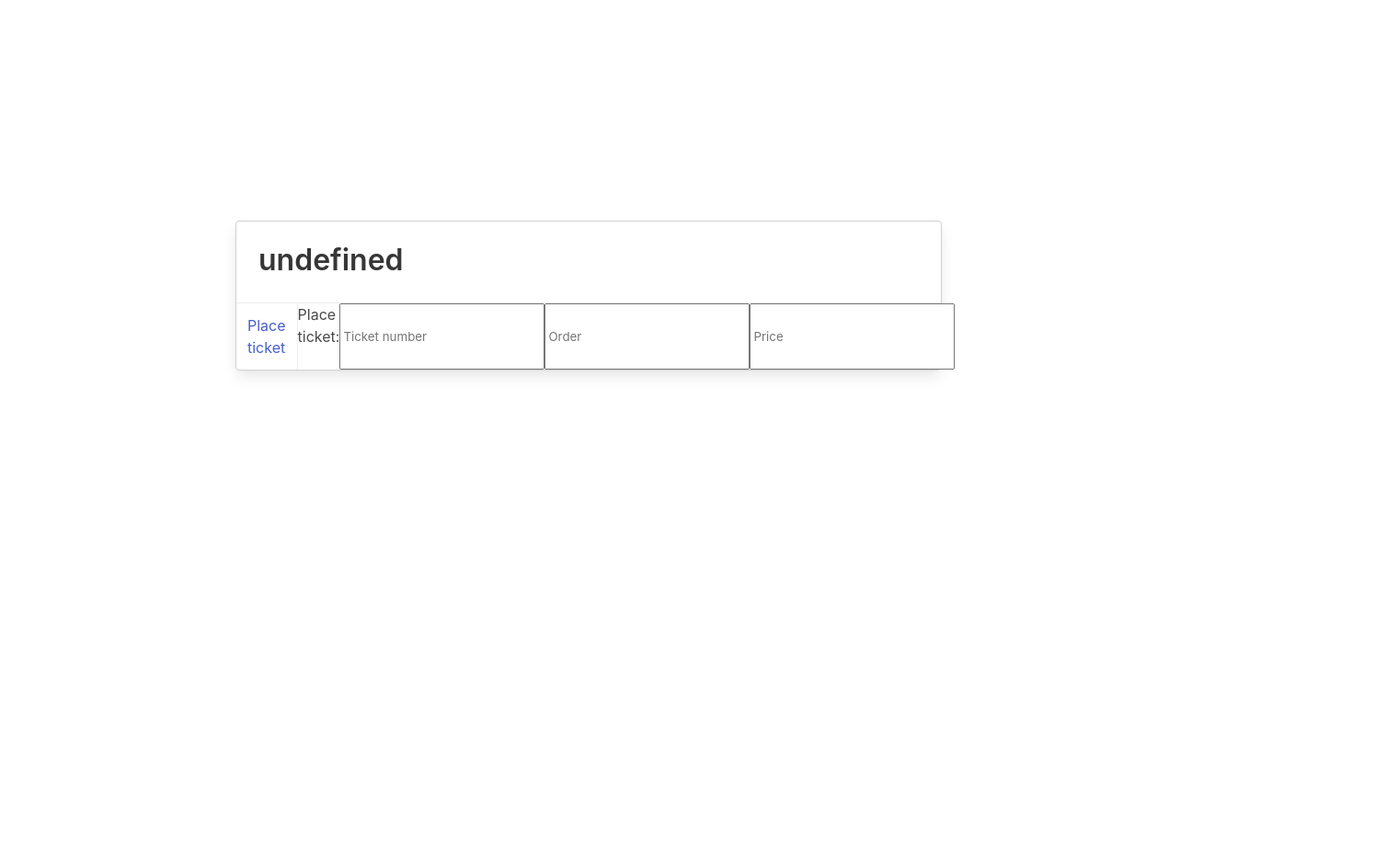
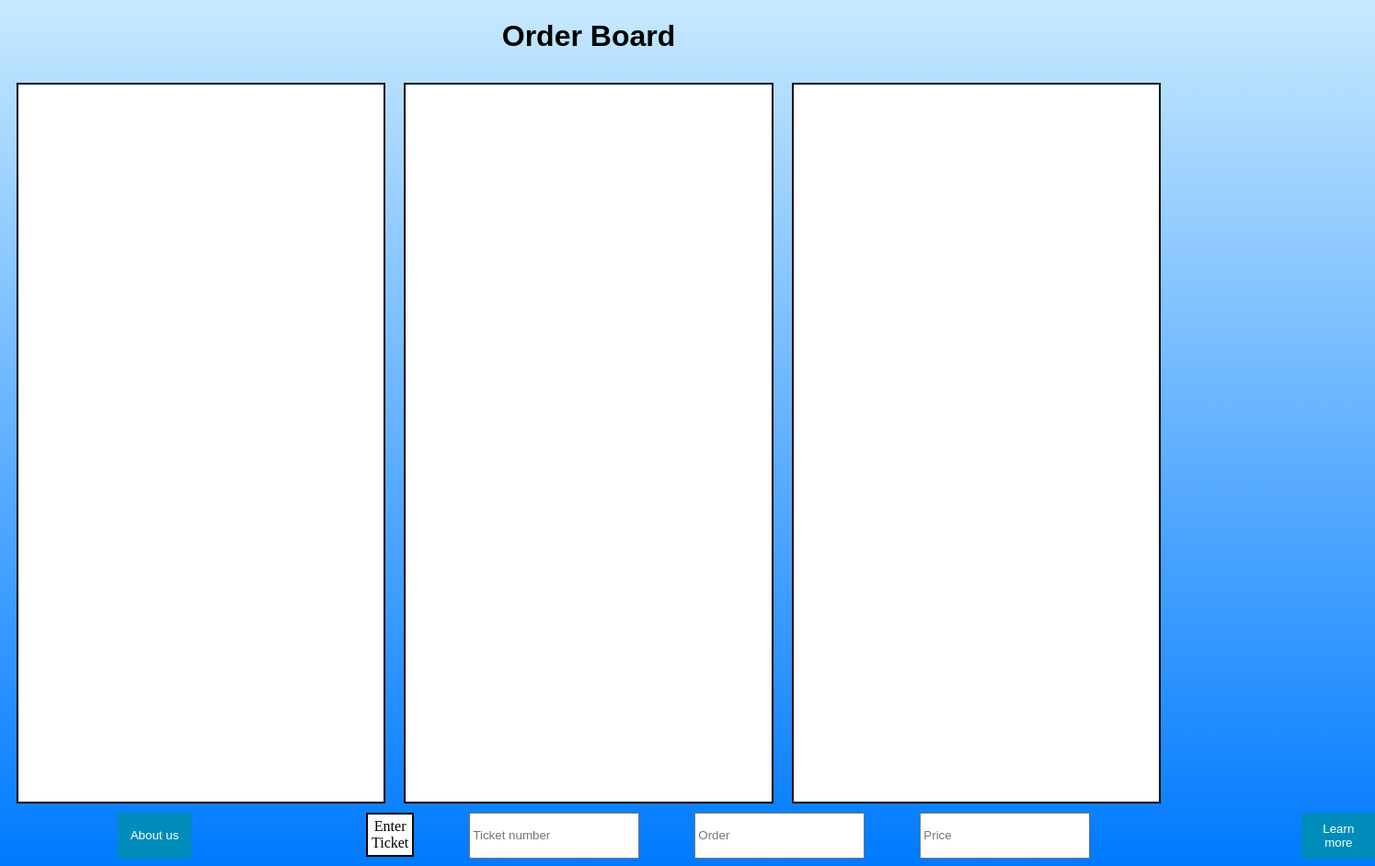
Before and after one commit to h7i/hh23_ticket_manager, a website: page final/index.html in a window 1280 px wide. Shown: the whole page at 92% size, 1495 px wide, since content can reach past the window. Before the commit the page ends 800 px from the top, so only its background shows below. Drawn offline with nearby package versions, Linux system fonts and the light colour scheme.

Commit message:
Implemented database with new design

```diff
--- a/final/app.css
+++ /dev/null
@@ -1,6 +0,0 @@
-#main-card {
-    margin-top: 30vh;
-    margin-left: 20vw;
-    margin-right: 20vw;
-    border: 1px solid lightgray;
-}
--- a/final/db.json
+++ b/final/db.json
@@ -1,9 +1,5 @@
 {
   "orders": [
-    {
-      "ticketNumber": "1",
-      "orderText": "food",
-      "priceText": "$1"
-    }
+
   ]
 }
--- a/final/index.html
+++ b/final/index.html
@@ -1,11 +1,12 @@
 <!DOCTYPE html>
-<html>
+<html lang="en">
   <!-- IMPORT STUFF AND SET TITLE HERE-->
   <head>
-    <title>Aggie Jokez</title>
-    <link rel="stylesheet" href="https://cdn.jsdelivr.net/npm/bulma@0.9.4/css/bulma.min.css">
+    <meta charset="UTF-8">
+    <title>Ticketing system</title>
+    <link rel="stylesheet" href="styles.css" />
     <script src="https://unpkg.com/axios/dist/axios.min.js"></script>
-    <link rel="stylesheet" href="app.css">
+
   </head>
 
   <!-- IMPORT OUR ARRAY OF JOKES -->
@@ -15,6 +16,7 @@
   <script>
     //Makes a post request to our database to save joke
     function handleSave() {
+      console.log("test 1");
       let primary = document.getElementById("NumberBox").value;
       let secondary = document.getElementById("OrderBox").value;
       let tertiary = document.getElementById("PriceBox").value;
@@ -36,21 +38,33 @@
 
   <!-- ANYTHING HERE SHOWS UP ON THE WEBSITE -->
   <body>
-    <div id="main-card" class="card">
-      <div class="card-content">
-        <p id="title" class="title">Loading...</p>
-        <p id="author" class="subtitle">Loading...</p>
-      </div>
-      <footer class="card-footer">
-        <a onclick="handleSave()" class="card-footer-item">
-          Place ticket
+    <div class="title">
+      <h1>Order Board</h1>
+    </div>
+    <div class="container">
+        <div class="one"></div>
+        <div class="two"></div>
+        <div class="three"></div>
+    </div>
+    <div class="under">
+        <a href="https://sites.google.com/view/pwdtamu/about-us"><button class="words">About us</button></a>
+
+        <!--<label class="orderText1" for="OrderBox1">Enter your order:</label> -->
+        <a class="enterbox" onclick="handleSave()"  >
+          Enter Ticket
         </a>
-        <label for="OrderBox1">Place ticket:</label>
-        <input type="text" id="NumberBox" name="NumberBox" placeholder="Ticket number">
-        <input type="text" id="OrderBox" name="OrderBox" placeholder="Order">
-        <input type="text" id="PriceBox" name="PriceBox" placeholder="Price">
-      </footer>
-    </div>
+        <input style="float:left;" class="box1" type="text" id="NumberBox" name="NumberBox" placeholder="Ticket number">
+
+        <input style="float:left;" class="box2" type="text" id="OrderBox" name="OrderBox" placeholder="Order">
+
+        <input style="float:left;" class="box3" type="text" id="PriceBox" name="PriceBox" placeholder="Price">
+
+        <a style="float:left;" href="https://sites.google.com/view/pwdtamu/learn-more"><button class="learn">Learn more</button></a>
+
+        </div>
+
+
+
   </body>
 
   <!-- <script>
--- /dev/null
+++ b/final/styles.css
@@ -0,0 +1,117 @@
+html {
+    /* background-color: #c7e9ff; */
+    background-image: linear-gradient(rgb(199,233,255), #007aff);
+}
+
+
+.title h1{
+    text-align: center;
+    font-family: sans-serif;
+
+
+}
+
+
+.container{
+    display: flex;
+}
+
+
+.container div{
+    height: 780px;
+    width: 400px;
+    flex: 1;
+    background-color: #FFFFFF;
+    margin: 10px;
+}
+
+
+.container .one{
+    border: 2px solid black;
+}
+
+
+.container .two{
+    border: 2px solid black;
+}
+
+
+.container .three{
+    border: 2px solid black;
+}
+
+
+.under {
+    display: flex;
+    height: 50px;
+}
+
+
+.under div{
+    flex: 1;
+}
+
+
+.under .words{
+    margin-left: 120px;
+    background-color: #008CBA;
+    color: white;
+    border: none;
+    cursor: pointer;
+    height: 50px;
+    width: 80px;
+
+
+}
+
+
+.under .words:hover{
+    box-shadow: 0 12px 16px 0 rgba(0,0,0,0.24), 0 17px 50px 0 rgba(0,0,0,0.19);
+}
+
+.under .card{
+    margin-left: 120px;
+}
+
+
+
+.under .learn {
+    margin-left: 230px;
+    background-color: #008CBA;
+    color: white;
+    border: none;
+    cursor: pointer;
+    height: 50px;
+    width: 80px;
+
+
+}
+
+
+.under .learn:hover {
+    box-shadow: 0 12px 16px 0 rgba(0,0,0,0.24), 0 17px 50px 0 rgba(0,0,0,0.19);
+}
+
+.under .orderText1 {
+    margin-left: 135px;
+}
+.under .box1 {
+    margin-left: 60px;
+}
+.under .box2 {
+    margin-left: 60px;
+}
+.under .box3 {
+    margin-left: 60px;
+}
+
+.under .enterbox {
+
+    margin-left: 190px;
+    background-color: #FFFFFF;
+    border: 2px solid black;
+    height: 36px;
+    width: 70px;
+    text-align: center;
+    padding:4px;
+}
```
